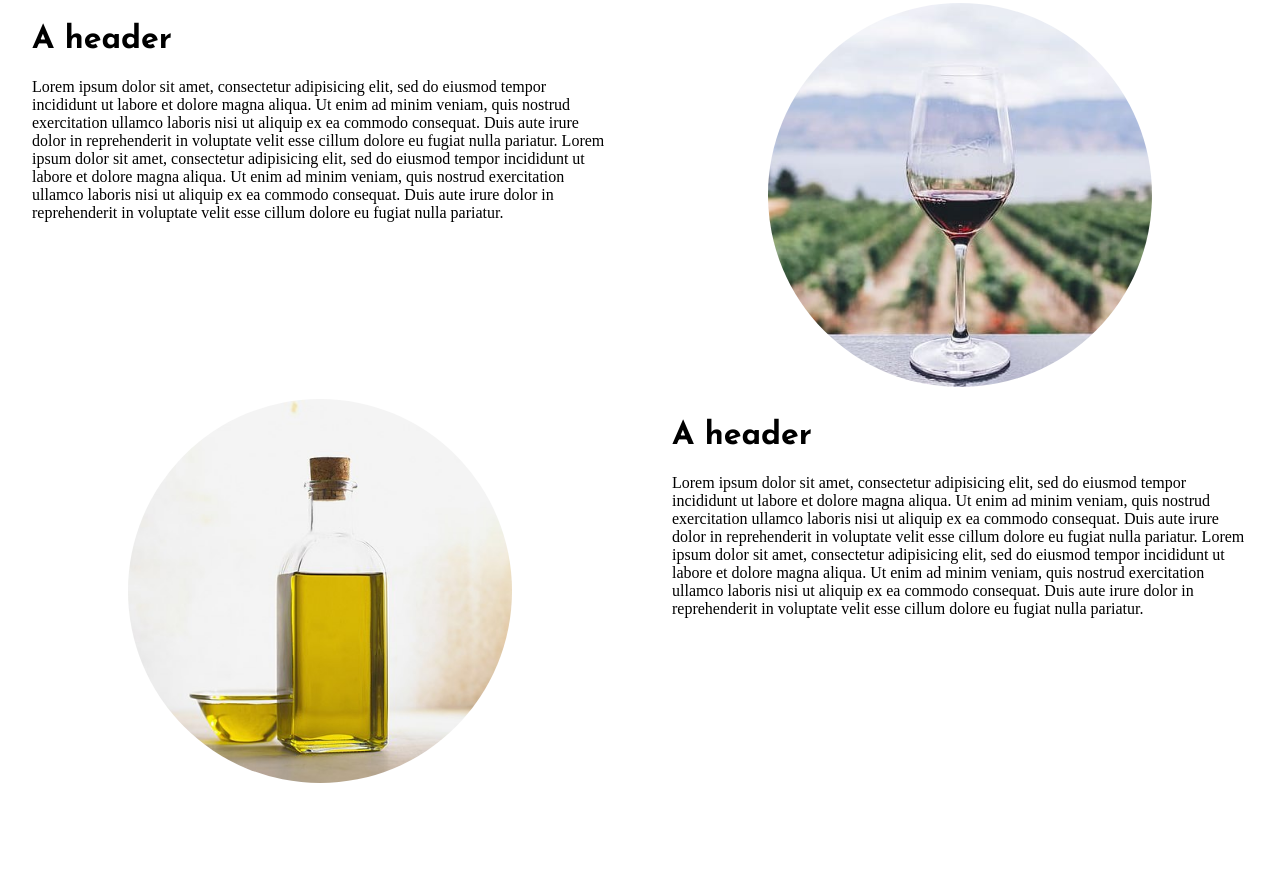
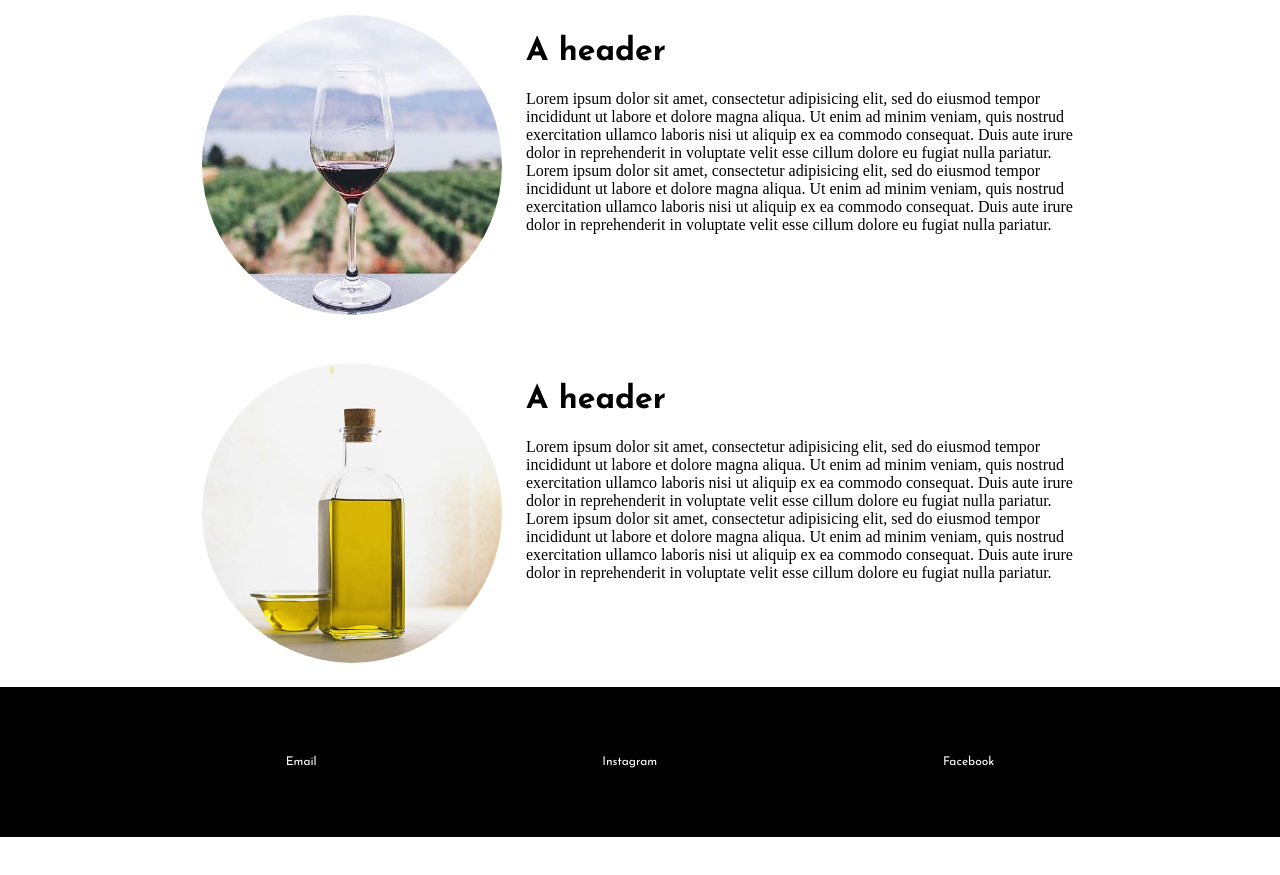
Before and after one commit to epicurien-web/epicurien-web, a plain HTML site: page index.html in a window 1280 px wide. Shown: the part 809-1684 px from the top of the page. After the commit the page ends 1646 px from the top, so only its background shows below. Drawn offline with Linux system fonts and the light colour scheme.

Commit message:
add footer and styling for prod section

```diff
--- a/index.html
+++ b/index.html
@@ -16,13 +16,16 @@
         </div>
       </ul>
     </nav>
-    <div class="section landing">
+    <div class="section-landing">
       <div class="banner">
         <h1>Epicurien</h1>
       </div>
     </div>
-    <div class="section about">
+    <div class="section-about">
       <div class="product">
+        <div class="product-section img">
+          <img src="./assets/img/wine-glass.jpg" alt="wine glass" />
+        </div>
         <div class="product-section">
           <div class="text-wrapper">
             <h1>A header</h1>
@@ -42,9 +45,6 @@
               pariatur.
             </p>
           </div>
-        </div>
-        <div class="product-section img">
-          <img src="./assets/img/wine-glass.jpg" alt="wine glass" />
         </div>
       </div>
       <div class="product">
@@ -73,7 +73,11 @@
         </div>
       </div>
     </div>
-    <div class="section contact"></div>
+    <div class="section-contact">
+      <a href="mailto:name@email@epicuren.se" target="_blank">Email</a>
+      <a href="https://www.instagram.com/" target="_blank">Instagram</a>
+      <a href="https://www.facebook.com/" target="_blank">Facebook</a>
+    </div>
   </body>
   <script src="./js/index.js"></script>
 </html>
--- a/styles/style.css
+++ b/styles/style.css
@@ -3,20 +3,17 @@
   src: url("../assets/fonts/Josefin_Sans/JosefinSans-VariableFont_wght.ttf");
 }
 
-.section {
-  height: 100vh;
-  width: 100vw;
-}
-
-.section.landing {
+.section-landing {
   background-attachment: fixed;
   background-size: cover;
   background-repeat: no-repeat;
   background-image: url("../assets/img/landing-background.jpeg");
   background-position: center;
+  height: 100vh;
+  width: 100vw;
 }
 
-.section.landing .banner {
+.section-landing .banner {
   background-color: rgba(0, 0, 0, 0.5);
   color: white;
   position: absolute;
@@ -83,31 +80,56 @@ nav .right > * {
   display: inline-block;
 }
 
-.section.about .product {
-  display: flex;
-  margin: 12px 0;
+.product-section {
+  margin: 12px;
+  text-align: left;
 }
 
-.section.about .product .product-section {
-  height: 100%;
-  width: 50%;
+.section-about {
+  text-align: center;
 }
 
-.section.about .product .product-section.img {
-  display: flex;
-  align-items: center;
-  justify-content: center;
-  height: 100%;
-  width: 50%;
+.section-about .product {
+  display: inline-flex;
+  margin: 12px 12px;
+  max-width: 900px;
 }
 
-.section.about .product .product-section img {
+.section-about .product .product-section img {
+  align-items: center;
   border-radius: 50%;
+  display: flex;
   height: 30vw;
+  justify-content: center;
+  margin: auto;
+  max-width: 300px;
+  max-height: 300px;
   width: 30vw;
 }
 
-.section.about .product .product-section .text-wrapper {
-  margin: auto;
-  width: 90%;
+.section-contact {
+  align-items: center;
+  background-color: black;
+  display: flex;
+  height: 150px;
+  justify-content: space-evenly;
+  width: 100%;
 }
+
+.section-contact > *{
+  color: white;
+  font-family: josefin-sans;
+  font-size: 12px;
+  margin: 0;
+  text-decoration: none;
+}
+
+@media screen and (max-width: 600px) {
+  .section-about .product .product-section img {
+    height: 50vw;
+    width: 50vw;
+  }
+  .section-about .product {
+    display: block;
+  }
+}
```
